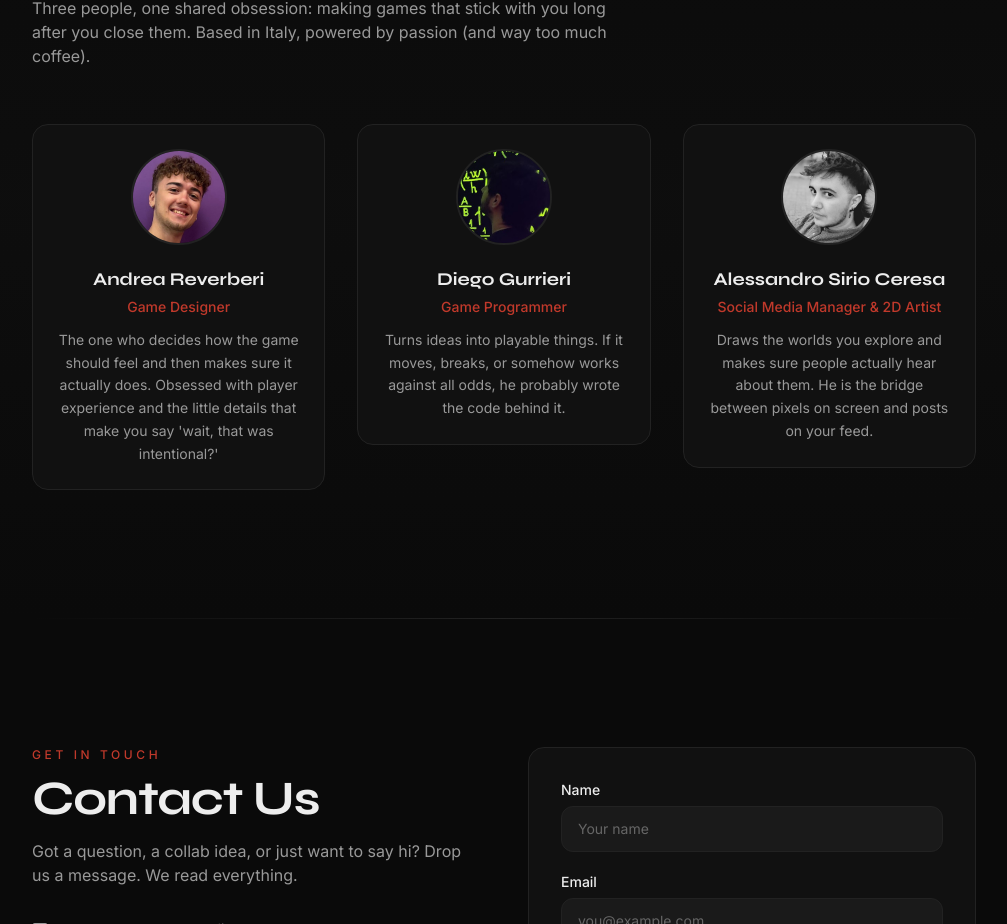
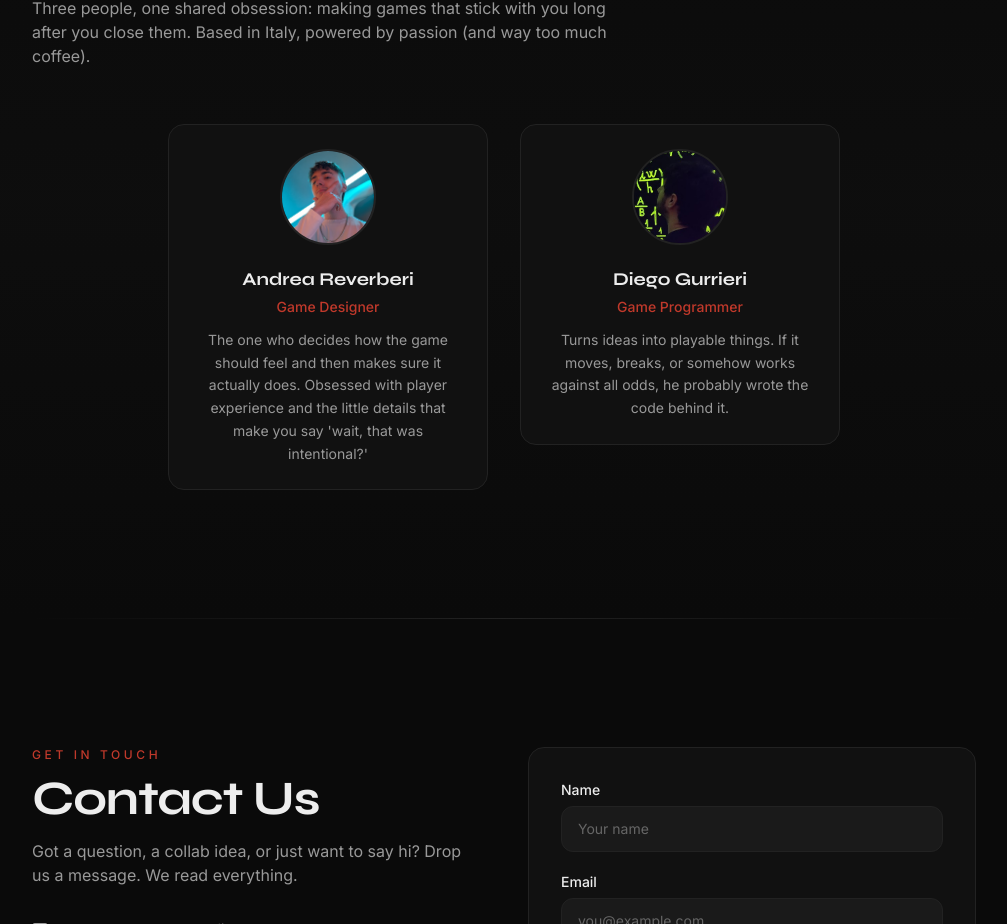
Before and after one commit to andreareverberi00/unseencatstudio-site, a Next.js app: page / in a window 1280 px wide. Shown: the part 2640-3564 px from the top of the page, without its empty margins (136-1143 px from the left). Built offline with nearby package versions, Linux system fonts and the light colour scheme.

Commit message:
removed sirio and added click link to portfolio

```diff
--- a/src/components/About.tsx
+++ b/src/components/About.tsx
@@ -25,9 +25,13 @@ export default function About() {
           </p>
         </AnimateOnScroll>
 
-        <div className="mt-14 grid gap-8 sm:grid-cols-2 lg:grid-cols-3">
+        <div className="mt-14 flex flex-wrap justify-center gap-8">
           {team.map((member, i) => (
-            <AnimateOnScroll key={member.name} delay={i * 0.12}>
+            <AnimateOnScroll
+              key={member.name}
+              delay={i * 0.12}
+              className="w-full sm:w-72 lg:w-80"
+            >
               <MemberCard member={member} />
             </AnimateOnScroll>
           ))}
@@ -37,9 +41,12 @@ export default function About() {
   );
 }
 
+const memberCardClassName =
+  "group block rounded-2xl border border-border bg-surface p-6 transition-all duration-500 hover:border-border-light focus-visible:outline-none focus-visible:ring-2 focus-visible:ring-accent focus-visible:ring-offset-2 focus-visible:ring-offset-background";
+
 function MemberCard({ member }: { member: TeamMember }) {
-  return (
-    <div className="group rounded-2xl border border-border bg-surface p-6 transition-all duration-500 hover:border-border-light">
+  const inner = (
+    <>
       {/* Avatar */}
       <div className="flex justify-center">
         <motion.div
@@ -72,6 +79,22 @@ function MemberCard({ member }: { member: TeamMember }) {
           {member.bio}
         </p>
       </div>
-    </div>
+    </>
   );
+
+  if (member.websiteUrl) {
+    return (
+      <a
+        href={member.websiteUrl}
+        target="_blank"
+        rel="noopener noreferrer"
+        className={memberCardClassName}
+        aria-label={`${member.name} — open portfolio (opens in new tab)`}
+      >
+        {inner}
+      </a>
+    );
+  }
+
+  return <div className={memberCardClassName}>{inner}</div>;
 }
--- a/src/lib/data.ts
+++ b/src/lib/data.ts
@@ -236,6 +236,7 @@ export interface TeamMember {
   bio: string;
   initials: string;
   avatarImage?: ImageAsset;
+  websiteUrl?: string;
 }
 
 export const team: TeamMember[] = [
@@ -244,6 +245,7 @@ export const team: TeamMember[] = [
     role: "Game Designer",
     bio: "The one who decides how the game should feel and then makes sure it actually does. Obsessed with player experience and the little details that make you say 'wait, that was intentional?'",
     initials: "AR",
+    websiteUrl: "https://www.andreareverberi.com/",
     avatarImage: {
       src: "/media/Us/Andrea.jpg",
       alt: "Andrea Reverberi portrait",
@@ -254,19 +256,10 @@ export const team: TeamMember[] = [
     role: "Game Programmer",
     bio: "Turns ideas into playable things. If it moves, breaks, or somehow works against all odds, he probably wrote the code behind it.",
     initials: "DG",
+    websiteUrl: "https://diegogurrieri.com/",
     avatarImage: {
       src: "/media/Us/Diego.jpg",
       alt: "Diego Gurrieri portrait",
-    },
-  },
-  {
-    name: "Alessandro Sirio Ceresa",
-    role: "Social Media Manager & 2D Artist",
-    bio: "Draws the worlds you explore and makes sure people actually hear about them. He is the bridge between pixels on screen and posts on your feed.",
-    initials: "AS",
-    avatarImage: {
-      src: "/media/Us/Sirio.jpg",
-      alt: "Alessandro Sirio Ceresa portrait",
     },
   },
 ];
```
Also changed, not shown: public/media/Us/Andrea.jpg, public/media/Us/Sirio.jpg (deleted).
